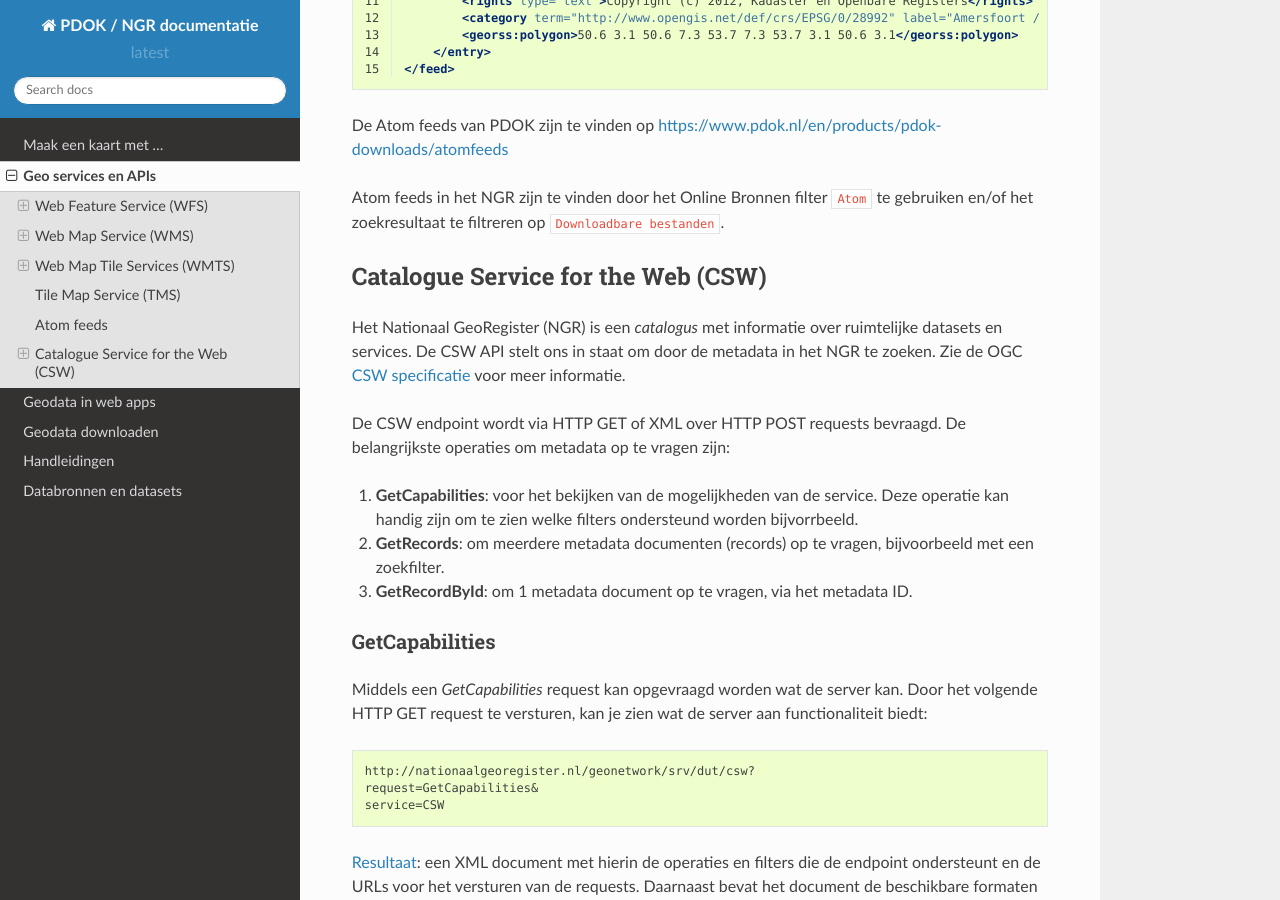
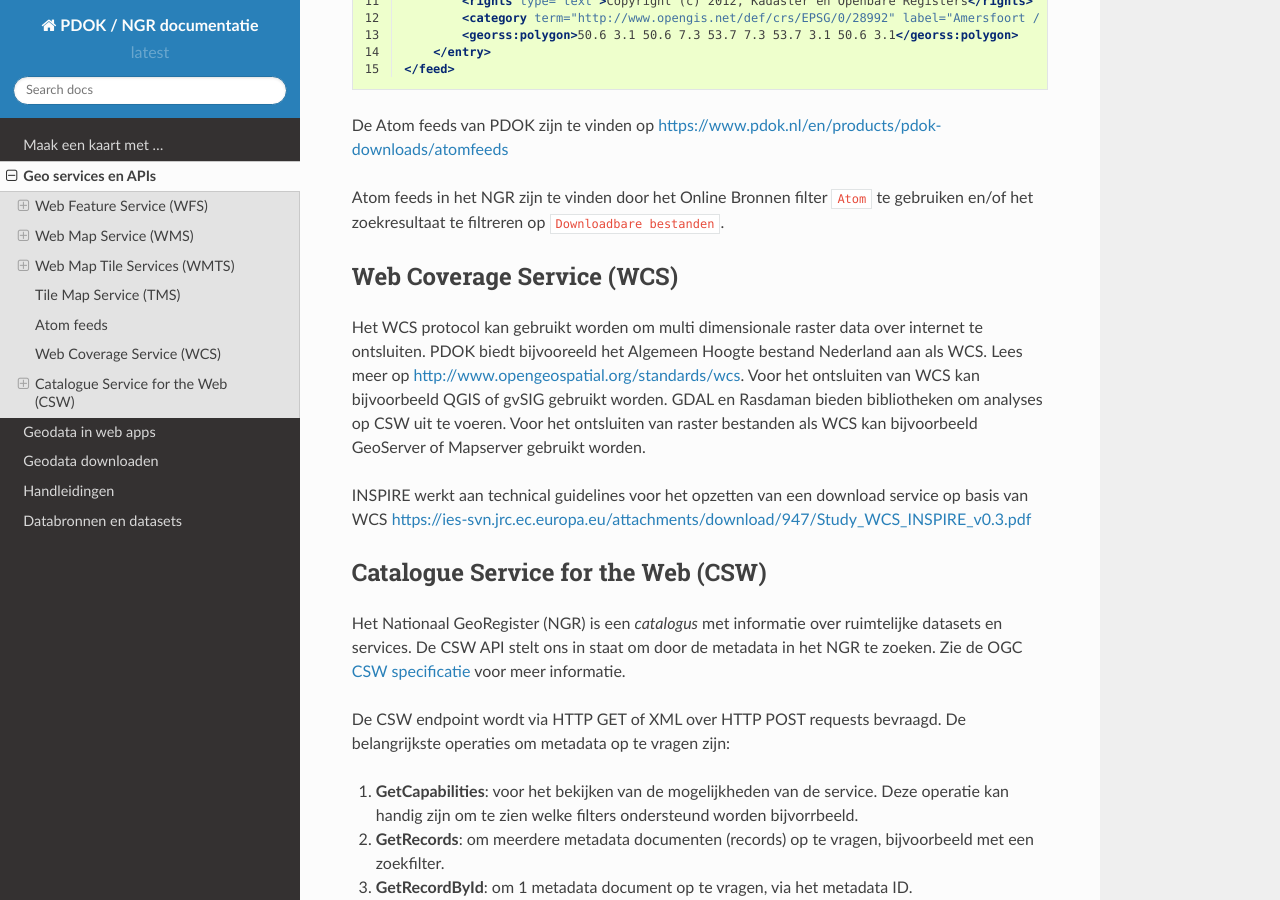
Before and after one commit to LivericA/PDOK, a Sphinx documentation site: the page built from docs/services.rst, in a window 1280 px wide and 900 px high, scrolled down 12976 px. Built offline with Sphinx 7.4.7 and the Read the Docs theme 2.0.0, drawn with Linux system fonts in a browser that asks for light colours; comment, search, counter and statistics services are not loaded; some of the changed text lies outside the part shown.

Commit message:
WCS toegevoegd

```diff
--- a/docs/services.rst
+++ b/docs/services.rst
@@ -30,7 +30,7 @@
 
 In de praktijk worden de services zelden direct bevraagd. Het is gebruikelijker om ze via bijv. OpenLayers, :ref:`Leaflet <quickstart-leaflet>`, QGIS, ogr2ogr, `Python <https://pypi.python.org/pypi/OWSLib>`_, etc. te benaderen.
 
-**Het overgrote deel van de gegevens in het** `NGR <http://www.nationaalgeoregister.nl>`_ **is als WMS/WFS beschikbaar, evenals de** `landsdekkende datasets <https://www.pdok.nl/nl/producten/pdok-services/overzicht-urls>`_ **die door** `PDOK <https://www.pdok.nl>`_ **beheerd worden.**
+**Het overgrote deel van de gegevens in het** `NGR <http://www.nationaalgeoregister.nl>`_ **is als WMS/WFS/WCS beschikbaar, evenals de** `landsdekkende datasets <https://www.pdok.nl/nl/producten/pdok-services/overzicht-urls>`_ **die door** `PDOK <https://www.pdok.nl>`_ **beheerd worden.**
 
 W*S services en APIs worden ook aangeboden door `data.overheid.nl <https://data.overheid.nl>`_, `Atlas Leefomgeving <http://www.atlasleefomgeving.nl/>`_, `Geoportaal Waterschappen <http://waterschapservices.webgispublisher.nl/Choosemap.aspx>`_, `Ruimtelijkeplannen.nl <http://www.ruimtelijkeplannen.nl/web-roo/roo/?>`_ e.a.
 
@@ -525,8 +525,8 @@
 
 Hoewel TMS geen OGC standaard is wordt het out-of-the-box door Leaflet en OpenLayers ondersteund. Zie :ref:`webapps` voor code voorbeelden.
 
-.. _OGC-CSW:
 
+.. _inspire_atom:
 **********
 Atom feeds
 **********
@@ -559,7 +559,16 @@
 
 Atom feeds in het NGR zijn te vinden door het Online Bronnen filter ``Atom`` te gebruiken en/of het zoekresultaat te filtreren op ``Downloadbare bestanden``.
 
+.. _OGC-WCS:
+***********************************
+Web Coverage Service (WCS)
+***********************************
 
+Het WCS protocol kan gebruikt worden om multi dimensionale raster data over internet te ontsluiten. PDOK biedt bijvooreeld het Algemeen Hoogte bestand Nederland aan als WCS. Lees meer op http://www.opengeospatial.org/standards/wcs. Voor het ontsluiten van WCS kan bijvoorbeeld QGIS of gvSIG gebruikt worden. GDAL en Rasdaman bieden bibliotheken om analyses op CSW uit te voeren. Voor het ontsluiten van raster bestanden als WCS kan bijvoorbeeld GeoServer of Mapserver gebruikt worden.
+
+INSPIRE werkt aan technical guidelines voor het opzetten van een download service op basis van WCS https://ies-svn.jrc.ec.europa.eu/attachments/download/947/Study_WCS_INSPIRE_v0.3.pdf
+
+.. _OGC-CSW:
 ***********************************
 Catalogue Service for the Web (CSW)
 ***********************************
```
